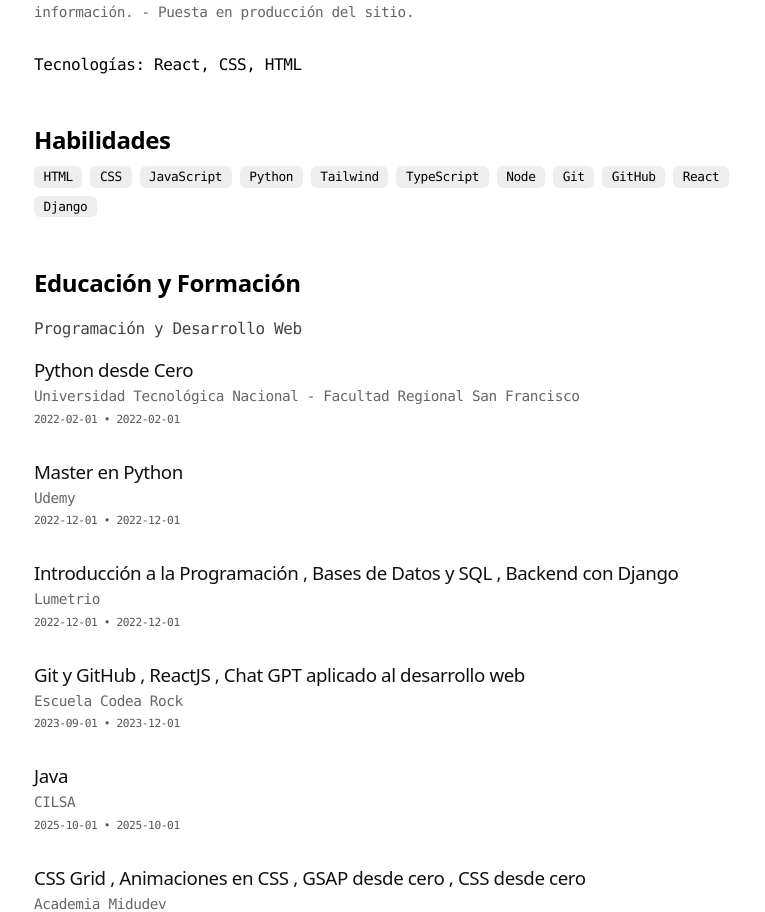
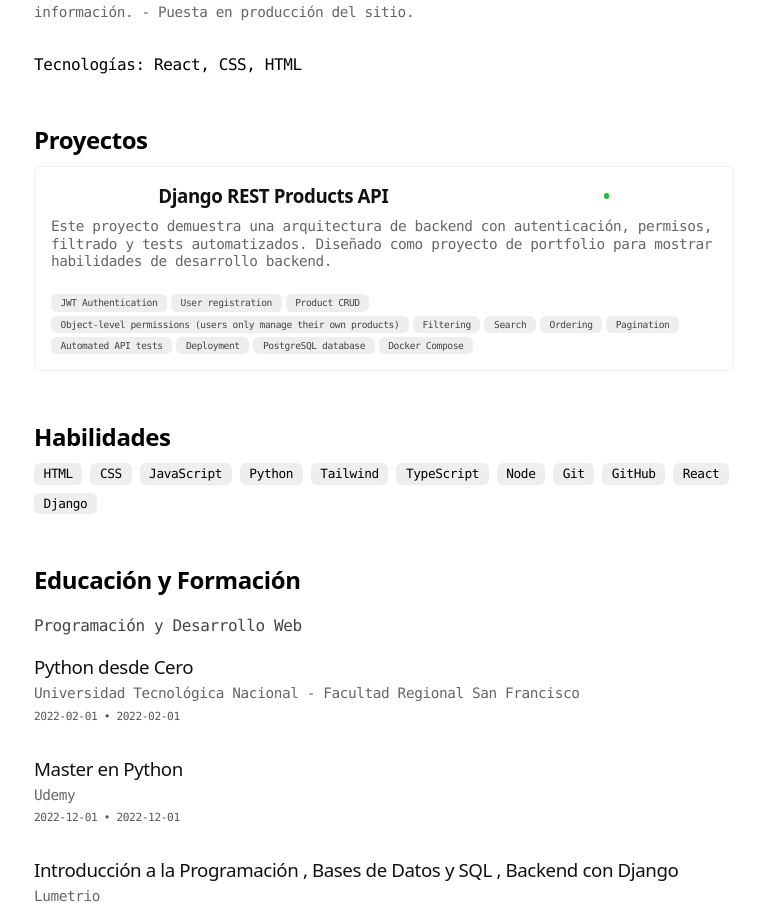
Before and after one commit to Diego-Mostro-Dev/Porfolio, a React (Vite) app: page / in a window 1280 px wide. Shown: the part 1502-2414 px from the top of the page, without its empty margins (256-1021 px from the left). Built offline with nearby package versions, Linux system fonts and the light colour scheme.

Commit message:
Agregue la API REST en DRF

```diff
--- a/src/App.tsx
+++ b/src/App.tsx
@@ -3,7 +3,7 @@ import About from './components/About';
 import Education from './components/Education';
 import Experience from './components/Experience';
 import Hero from './components/Hero.tsx';
-/* import Projects from './components/Projects'; */
+import Projects from './components/Projects';
 import Skills from './components/Skills';
 import KeabordManager from './components/KeabordManager';
 
@@ -14,7 +14,7 @@ function App() {
         <Hero></Hero>
         <About></About>
         <Experience></Experience>
-        {/* <Projects></Projects> */}
+        <Projects></Projects>
         <Skills></Skills>
         <Education></Education>
       </main>
--- a/src/components/Projects.tsx
+++ b/src/components/Projects.tsx
@@ -20,11 +20,8 @@ export default function Projects() {
                     >
                       {name}
                     </a>
-                    {/* ME quede en el minuto 1:12:45 */}
                     <span
-                      title={
-                        isActive ? 'Activo' : 'Inactivo'
-                      } /* hacer PR de midu en este proyecto */
+                      title={isActive ? 'Activo' : 'Inactivo'}
                       className={isActive ? styles.active : styles.inactive}
                     >
                       &bull;
--- a/src/components/projects.module.css
+++ b/src/components/projects.module.css
@@ -33,7 +33,7 @@
 }
 
 .description {
-    font-size: .75rem;
+  font-size: .9rem;
   line-height: 1.2;
   margin-bottom: 8px;
 }
--- a/src/data/cv.json
+++ b/src/data/cv.json
@@ -245,60 +245,25 @@
   ],
   "projects": [
     {
-      "name": "Futuro proyecto",
+      "name": "Django REST Products API",
       "id": 0,
       "isActive": true,
-      "description": "Un proyecto nuevo que voy a hacer",
+      "description": "Este proyecto demuestra una arquitectura de backend con autenticación, permisos, filtrado y tests automatizados. Diseñado como proyecto de portfolio para mostrar habilidades de desarrollo backend.",
       "highlights": [
-        "Ya veremos como sale",
-        "Como sale",
-        "HTML",
-        "CSS",
-        "Como sale",
-        "HTML",
-        "CSS"
+        "JWT Authentication",
+        "User registration",
+        "Product CRUD",
+        "Object-level permissions (users only manage their own products)",
+        "Filtering",
+        "Search",
+        "Ordering",
+        "Pagination",
+        "Automated API tests",
+        "Deployment",
+        "PostgreSQL database",
+        "Docker Compose"
       ],
-      "url": "https://google.com/"
-    },
-    {
-      "name": "Futuro proyecto",
-      "id": 1,
-      "isActive": false,
-      "description": "Un proyecto nuevo que voy a hacer",
-      "highlights": [
-        "Ya veremos como sale"
-      ],
-      "url": "https://google.com/"
-    },
-    {
-      "name": "Futuro proyecto",
-      "id": 2,
-      "isActive": true,
-      "description": "Un proyecto nuevo que voy a hacer",
-      "highlights": [
-        "Ya veremos como sale"
-      ],
-      "url": "https://google.com/"
-    },
-    {
-      "name": "Futuro proyecto",
-      "id": 3,
-      "isActive": true,
-      "description": "Un proyecto nuevo que voy a hacer",
-      "highlights": [
-        "Ya veremos como sale"
-      ],
-      "url": "https://google.com/"
-    },
-    {
-      "name": "Futuro proyecto",
-      "id": 4,
-      "isActive": true,
-      "description": "Un proyecto nuevo que voy a hacer",
-      "highlights": [
-        "Ya veremos como sale"
-      ],
-      "url": "https://google.com/"
+      "url": "https://django-rest-products-api.onrender.com/api/docs/"
     }
   ]
 }
```
Lines whose indentation alone changed are shown as unchanged.
